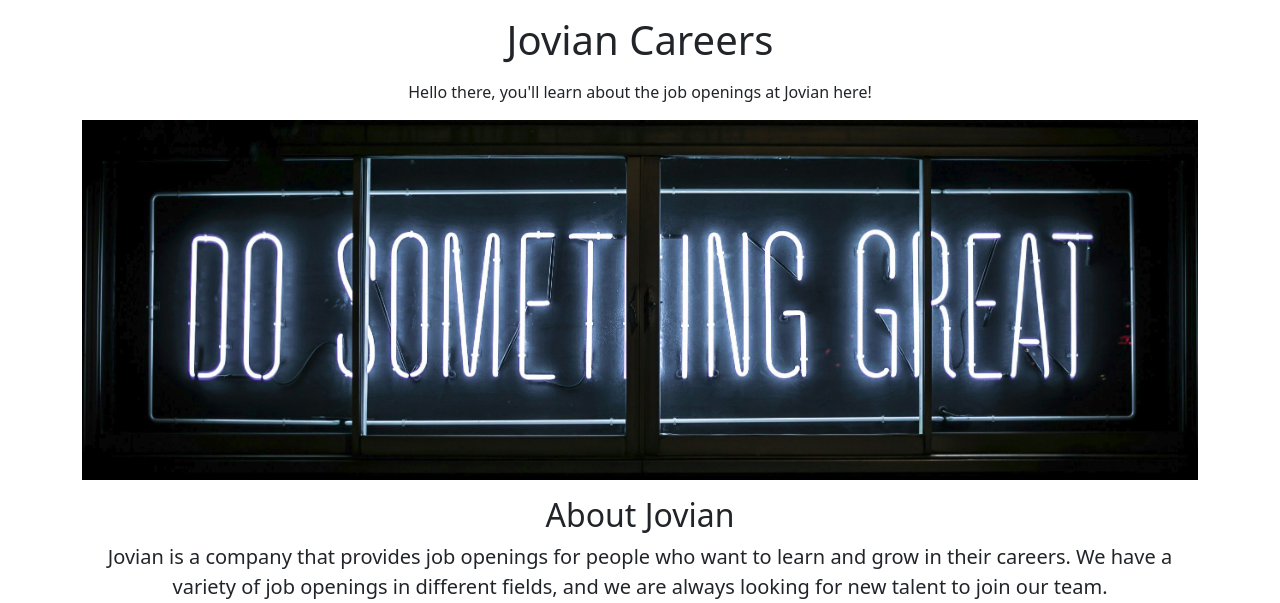
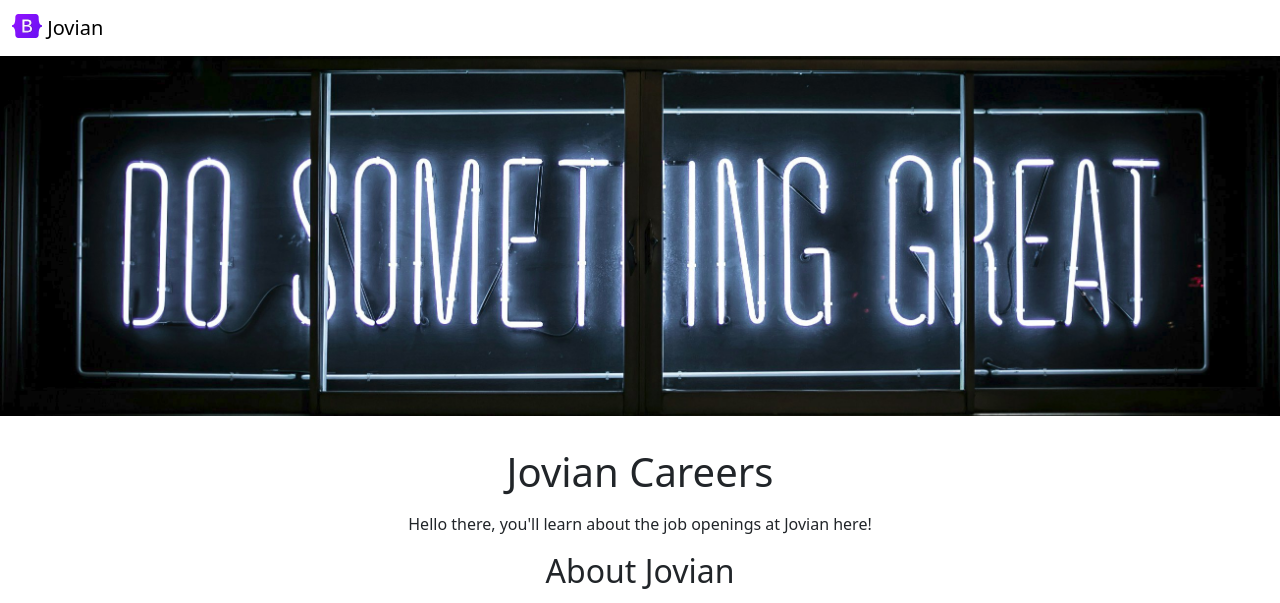
Before and after one commit to DavideBiondi/fcc-jovian-careers-website-cloud, a Flask app: page / in a window 1280 px wide. Shown: the top 603 px of the page. Run offline with Flask 3, Linux system fonts and the light colour scheme.

Commit message:
functional and aesthetic improvements

```diff
--- /dev/null
+++ b/templates/footer.html
@@ -0,0 +1,12 @@
+<div class="container">
+  <footer class="py-3 my-4">
+    <ul class="nav justify-content-center border-bottom pb-3 mb-3">
+      <li class="nav-item"><a  target="_blank" href="https://www.jovian.ai" class="nav-link px-2 text-muted">Home</a></li>
+      <li class="nav-item"><a  target="_blank" href="https://jovian.ai/learn" class="nav-link px-2 text-muted">Courses</a></li>
+
+      <li class="nav-item"><a target="_blank" href="https://jovian.ai/events" class="nav-link px-2 text-muted">Events</a></li>
+      <li class="nav-item"><a  target="_blank" href="https://jovian.ai/about" class="nav-link px-2 text-muted">About</a></li>
+    </ul>
+    <p class="text-center text-muted">&copy; 2022 Jovian, Inc</p>
+  </footer>
+</div>
--- a/templates/home.html
+++ b/templates/home.html
@@ -104,6 +104,10 @@ We used some in-line styling to make the job items look better, because it was f
 We also used bootstrap class border-bottom to place a border between the job items, and we used the class border-success to make the border green, and we used the class border-3 to make the border 3 pixels thick. And we spaced theborders 16px from the bottom of the job items, by using the style attribute and the padding-bottom property.
 
 We organized the job items in a row, by using the class row, and we used the class col-9 to make the job items take up 9 out of 12 columns, and we used the class col-3 to make the Apply button take up 3 out of 12 columns. We used the class align-self-center to make the button align itself to the center of the row. btn-outline-light btn-success classes added a fancy transition effect to the button.
+
+We added a very basic navigation bar, by using the class navbar and the class navbar-light and the class shadow-sm and the class fixed-top and the class bg-white. We also added a logo to the navigation bar, by using the class navbar. navbar-light for use with light background colors. shadow-sm for a small shadow. fixed-top for a fixed position at the top of the page, so that it does not slip away when scrolling the website. bg-white is used to avoid the content of the website overlapping the navigation bar. The container-fluid class is used to make the navigation bar take up the entire width of the screen. Then, to avoid the navbar covering the page title, we introduced a void div with height 56px, which is the height of the navbar.
+
+TODO: Finish to comment the part 1.6 of this tutorial: "Functional and aesthetic improvements"
 -->
 <!DOCTYPE html>
 <html>
@@ -116,6 +120,7 @@ We organized the job items in a row, by using the class row, and we used the cla
         height: 360px;
         width: 100%;
         object-fit: cover;
+        margin-bottom: 16px;
       }
     </style>
     <title>Jovian Careers</title>
@@ -160,21 +165,33 @@ We organized the job items in a row, by using the class row, and we used the cla
     </style> -->
   </head>
   <body>
+    {% include 'nav.html' %}
     <!--<div id="container">-->
+    <img class="img-fluid" id="banner" src="https://0066abca-af17-48e5-baf4-f9dc6becce77-00-8cc8lehjnc0r.picard.replit.dev/static/banner.jpg"
+      >
     <div class="container text-center">
     <h1 class="mt-3 mb-3">{{company_name}} Careers</h1>
     <p>Hello  there, you'll learn about the job openings at Jovian here!</p>
     <!-- <img id="banner" src="https://0066abca-af17-48e5-baf4-f9dc6becce77-00-8cc8lehjnc0r.picard.replit.dev/static/banner.jpg"
       width="320px" height="360"> -->
-      <img class="img-fluid" id="banner" src="https://0066abca-af17-48e5-baf4-f9dc6becce77-00-8cc8lehjnc0r.picard.replit.dev/static/banner.jpg"
-        width="320px" height="360">
-    <h2 class="mt-3">About Jovian</h2>
+
+      <!--<img class="img-fluid" id="banner" src="https://0066abca-af17-48e5-baf4-f9dc6becce77-00-8cc8lehjnc0r.picard.replit.dev/static/banner.jpg"
+        width="320px" height="360">-->
+
+      <h2 class="mt-3 mb-3">About Jovian</h2>
       <!-- <p class="bodytext">-->
+      <div class="row">
+        <div class="col-md-6">
       <p class="lead">
       Jovian is a company that provides job openings for people who want to learn and grow in their careers. We have a variety of job openings in different fields, and we are always looking for new talent to join our team.</p>
+        </div>
+        <div class="d-none d-md-block col-md-6">
+        <img src="static/people.jpg"
+          style="height:320px; border-radius:4px;"
+          </div>
+      </div>
 
-
-  <h2 class="mb-3">Open Positions</h2>
+  <h2 class="mb-3 mt-3">Open Positions</h2>
 
       <!-- <p class="bodytext">-->
       <!-- <p>TODO - Show jobs here</p> -->
@@ -203,11 +220,13 @@ We organized the job items in a row, by using the class row, and we used the cla
 
       <!-- <div style= "text-align:center;">-->
       <div>
-  <button class="mb-3 btn btn-primary btn-lg">Contact Us</button>
-        <p>
+        <a href="mailto:hello@jovian.ai?subject=Question%20about%20Job%20Openings&body=My%20name%3A%20%3Cyour%20name%20here%3E%0D%0A%0D%0AMy%20question%3A%20%3Center%20question%20here%3E" class="mt-3 mb-1 btn btn-primary btn-lg">Contact Us</a>
+   <!-- <button class="mt-3 mb-1 btn btn-primary btn-lg">Contact Us</button> -->
+        <!--<p>
          Copyright 2022 Jovian
-        </p>
+        </p> -->
       </div>
   </div>
+    {% include 'footer.html' %}
   </body>
 </html>
--- a/templates/jobitem.html
+++ b/templates/jobitem.html
@@ -11,6 +11,13 @@
     </div>
   </div>
   <div class="col-3 align-self-center">
-  <button type="button" class="btn btn-outline-light btn-success">Apply</button>
+    <!-- We replaced X with a Flask templating element
+    {{job['title']}}
+    but the body does NOT work in ThunderBird-->
+    <!-- <a href="mailto:hello@jovian.ai?subject=Job%20Application%20for%20X&body=My%20name" type="button" class="btn btn-outline-light btn-success">Apply</a> -->
+    <a href="mailto:hello@jovian.ai?subject=Job%20Application%20for%20{{job['title']}}&body=My%20name%3A%20%3Cyour%20name%20here%3E%0D%0A%0D%0AMy%20Resume%20link%3A%20%3Cresume%20link%3E%0D%0A%0D%0AMy%20LinkedIn%20link%3A%20%3Clinkedin%20link%3E" type="button" class="btn btn-outline-light btn-success">Apply</a>
+    <!--<a href="mailto:example@example.com?subject=Job Application for {{job['title']}}" type="button" class="btn btn-outline-light btn-success">Apply</a>-->
+  <!--<a href="https://google.com" type="button" class="btn btn-outline-light btn-success">Apply</a>-->
+  <!--<button type="button" class="btn btn-outline-light btn-success">Apply</button>-->
   </div>
 </div>
--- /dev/null
+++ b/templates/nav.html
@@ -0,0 +1,11 @@
+
+<nav class="navbar navbar-light
+  shadow-sm fixed-top bg-white">
+  <div class="container-fluid">
+    <a class="navbar-brand" href="#">
+      <img src="static/bootstrap-logo.svg" alt="" width="30" height="24" class="d-inline-block align-text-top">
+      Jovian
+    </a>
+  </div>
+</nav>
+<div style="height:56px;"></div>
```
Also changed, not shown: static/bootstrap-logo.svg (added), 1 other file.
